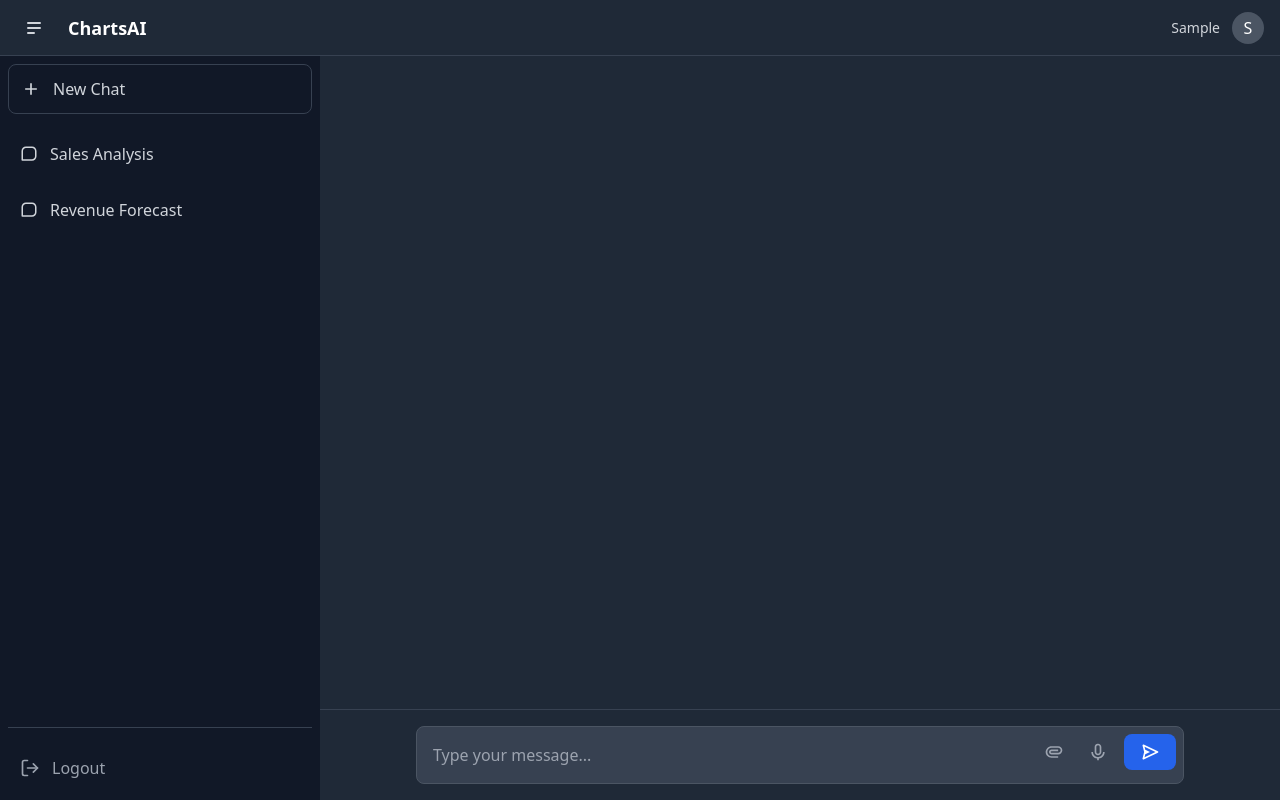
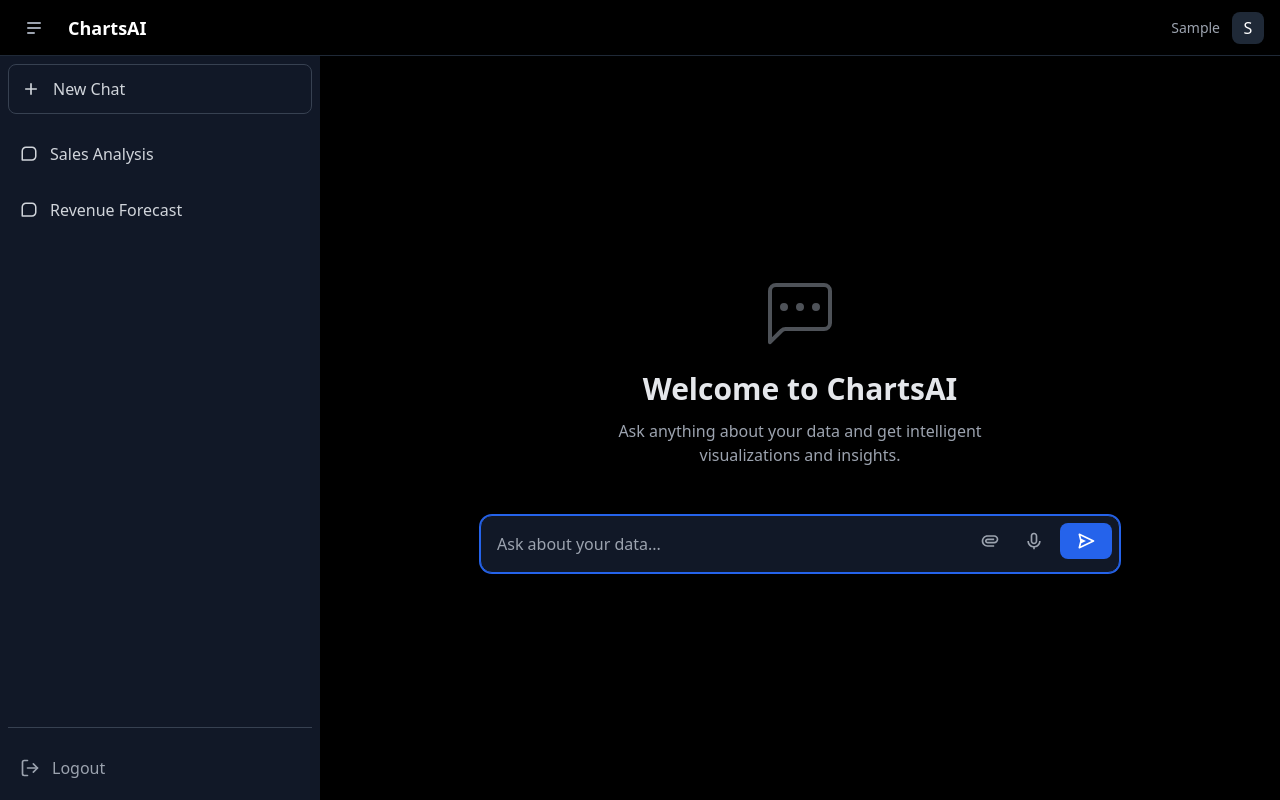
Before and after one commit to ESR-style/ChartsAI, a React (Vite) app: page /login in a window 1280 px wide. Both pictures are taken after typing "Sample", "Sample123" into the empty fields and a click on the button "Sign in". Built offline with nearby package versions, Linux system fonts and the light colour scheme.

Commit message:
added new chat feature

```diff
--- a/src/components/ChatArea.jsx
+++ b/src/components/ChatArea.jsx
@@ -1,15 +1,18 @@
 import React, { useState, useRef } from 'react'
 import { useTypewriter } from '../utils/useTypewriter'
 import { BiMicrophone, BiPaperclip, BiSend, BiStop } from 'react-icons/bi'
+import { BsChatLeftDots } from 'react-icons/bs'
 
 const ChatArea = ({ chat, onSendMessage }) => {
   const [input, setInput] = useState('')
   const [isRecording, setIsRecording] = useState(false)
+  const [isCentered, setIsCentered] = useState(true)
   const fileInputRef = useRef(null)
 
   const handleSubmit = (e) => {
     e.preventDefault()
     if (!input.trim()) return
+    setIsCentered(false)
     onSendMessage(input)
     setInput('')
   }
@@ -26,30 +29,91 @@ const ChatArea = ({ chat, onSendMessage }) => {
     }
   }
 
+  if (!chat && isCentered) {
+    return (
+      <div className="flex-1 flex flex-col bg-black">
+        <div className="flex-1 flex flex-col items-center justify-center p-4">
+          <div className="mb-12 text-gray-400 text-center">
+            <BsChatLeftDots size={64} className="mx-auto mb-6 opacity-50" />
+            <h2 className="text-3xl font-bold mb-3 text-gray-200">Welcome to ChartsAI</h2>
+            <p className="text-gray-400 max-w-md mx-auto">
+              Ask anything about your data and get intelligent visualizations and insights.
+            </p>
+          </div>
+          <form onSubmit={handleSubmit} className="w-full max-w-2xl px-4">
+            <div className="relative group">
+              <input
+                type="text"
+                value={input}
+                onChange={(e) => setInput(e.target.value)}
+                className="w-full p-4 pr-36 bg-gray-900 border border-gray-800 rounded-xl text-white placeholder-gray-400 focus:outline-none focus:border-blue-600 focus:ring-1 focus:ring-blue-600 shadow-xl transition-all duration-200"
+                placeholder="Ask about your data..."
+                autoFocus
+              />
+              <div className="absolute right-2 top-2 flex gap-2">
+                <button
+                  type="button"
+                  onClick={handleAttachment}
+                  className="p-2 text-gray-400 hover:text-white rounded-lg hover:bg-gray-600"
+                >
+                  <BiPaperclip size={20} />
+                </button>
+                <button
+                  type="button"
+                  onClick={() => setIsRecording(!isRecording)}
+                  className={`p-2 rounded-lg ${
+                    isRecording
+                      ? 'text-red-500 hover:text-red-600'
+                      : 'text-gray-400 hover:text-white'
+                  } hover:bg-gray-600`}
+                >
+                  {isRecording ? <BiStop size={20} /> : <BiMicrophone size={20} />}
+                </button>
+                <button
+                  type="submit"
+                  className="bg-blue-600 text-white px-4 py-2 rounded-lg hover:bg-blue-700 transition duration-200 flex items-center gap-2"
+                >
+                  <BiSend size={20} />
+                </button>
+              </div>
+              <input
+                type="file"
+                ref={fileInputRef}
+                onChange={handleFileChange}
+                className="hidden"
+                accept=".csv,.xlsx,.json"
+              />
+            </div>
+          </form>
+        </div>
+      </div>
+    )
+  }
+
   return (
-    <div className="flex-1 flex flex-col bg-gray-800">
+    <div className="flex-1 flex flex-col bg-black">
       <div className="flex-1 p-4 overflow-y-auto scrollbar-thin scrollbar-thumb-gray-700">
-        <div className="max-w-3xl mx-auto">
+        <div className="max-w-3xl mx-auto space-y-6">
           {chat?.messages.map(message => (
             <div
               key={message.id}
-              className={`mb-6 flex ${
+              className={`flex ${
                 message.role === 'user' ? 'justify-end' : 'justify-start'
               }`}
             >
-              <div className={`flex items-start gap-4 max-w-[80%] ${
+              <div className={`flex items-start gap-4 max-w-[80%] group ${
                 message.role === 'user' ? 'flex-row-reverse' : 'flex-row'
               }`}>
                 <div className={`w-8 h-8 rounded-full flex items-center justify-center text-white text-sm ${
-                  message.role === 'user' ? 'bg-gray-600' : 'bg-blue-600'
+                  message.role === 'user' ? 'bg-blue-600' : 'bg-gray-700'
                 }`}>
                   {message.role === 'user' ? 'U' : 'AI'}
                 </div>
-                <div className={`p-4 rounded-lg ${
+                <div className={`p-4 rounded-xl ${
                   message.role === 'user'
-                    ? 'bg-blue-600 text-white rounded-br-none'
-                    : 'bg-gray-700 text-gray-100 rounded-bl-none'
-                }`}>
+                    ? 'bg-blue-600 text-white'
+                    : 'bg-gray-900 text-gray-100'
+                } shadow-lg transition-all duration-200`}>
                   {message.content}
                 </div>
               </div>
@@ -58,13 +122,13 @@ const ChatArea = ({ chat, onSendMessage }) => {
         </div>
       </div>
 
-      <form onSubmit={handleSubmit} className="p-4 border-t border-gray-700 bg-gray-800">
+      <form onSubmit={handleSubmit} className="p-4 border-t border-gray-800 bg-black">
         <div className="max-w-3xl mx-auto relative">
           <input
             type="text"
             value={input}
             onChange={(e) => setInput(e.target.value)}
-            className="w-full p-4 pr-36 bg-gray-700 border border-gray-600 rounded-lg text-white placeholder-gray-400 focus:outline-none focus:border-blue-500"
+            className="w-full p-4 pr-36 bg-gray-900 border border-gray-800 rounded-xl text-white placeholder-gray-400 focus:outline-none focus:border-blue-600 focus:ring-1 focus:ring-blue-600 transition-all duration-200"
             placeholder="Type your message..."
           />
           <div className="absolute right-2 top-2 flex gap-2">
--- a/src/components/TopBar.jsx
+++ b/src/components/TopBar.jsx
@@ -1,4 +1,3 @@
-
 import React from 'react'
 import { HiMenuAlt2 } from 'react-icons/hi'
 import { useAuth } from '../context/AuthContext'
@@ -7,20 +6,20 @@ const TopBar = ({ toggleSidebar, isCollapsed }) => {
   const { user } = useAuth()
 
   return (
-    <div className="h-14 bg-gray-800 border-b border-gray-700 flex items-center justify-between px-4">
+    <div className="h-14 bg-black border-b border-gray-800 flex items-center justify-between px-4">
       <div className="flex items-center gap-4">
         <button
           onClick={toggleSidebar}
-          className="p-2 hover:bg-gray-700 rounded-md text-gray-300 hover:text-white"
+          className="p-2 hover:bg-gray-900 rounded-lg text-gray-400 hover:text-white transition-colors"
         >
           <HiMenuAlt2 size={20} />
         </button>
-        <h1 className="text-white text-lg font-semibold">ChartsAI</h1>
+        <h1 className="text-white text-lg font-bold">ChartsAI</h1>
       </div>
 
       <div className="flex items-center gap-3">
-        <span className="text-gray-300 text-sm">{user?.username || 'User'}</span>
-        <div className="w-8 h-8 rounded-full bg-gray-600 flex items-center justify-center text-white cursor-pointer hover:bg-gray-500">
+        <span className="text-gray-400 text-sm">{user?.username || 'User'}</span>
+        <div className="w-8 h-8 rounded-lg bg-gray-800 flex items-center justify-center text-white cursor-pointer hover:bg-gray-700 transition-colors">
           {user?.username?.[0]?.toUpperCase() || 'U'}
         </div>
       </div>
--- a/src/pages/Chat.jsx
+++ b/src/pages/Chat.jsx
@@ -9,8 +9,45 @@ const Chat = () => {
   const [chats, setChats] = useState(mockChats)
   const [isSidebarCollapsed, setIsSidebarCollapsed] = useState(false)
 
+  const createNewChat = () => {
+    const newChat = {
+      id: Date.now(),
+      title: 'New Chat',
+      messages: []
+    }
+    setChats([newChat, ...chats])
+    setActiveChat(newChat.id)
+  }
+
+  const handleSendMessage = (message) => {
+    if (!activeChat || !chats.find(c => c.id === activeChat)) {
+      const newChat = {
+        id: Date.now(),
+        title: message.slice(0, 30) + (message.length > 30 ? '...' : ''),
+        messages: [{ id: 1, role: 'user', content: message }]
+      }
+      setChats([newChat, ...chats])
+      setActiveChat(newChat.id)
+    } else {
+      const updatedChats = chats.map(chat => {
+        if (chat.id === activeChat) {
+          return {
+            ...chat,
+            messages: [...chat.messages, {
+              id: chat.messages.length + 1,
+              role: 'user',
+              content: message
+            }]
+          }
+        }
+        return chat
+      })
+      setChats(updatedChats)
+    }
+  }
+
   return (
-    <div className="flex flex-col h-screen bg-gray-800">
+    <div className="flex flex-col h-screen bg-black">
       <TopBar
         toggleSidebar={() => setIsSidebarCollapsed(!isSidebarCollapsed)}
         isCollapsed={isSidebarCollapsed}
@@ -19,15 +56,12 @@ const Chat = () => {
         <ChatSidebar
           chats={chats}
           activeChat={activeChat}
-          onChatSelect={setActiveChat}
+          onChatSelect={id => id === null ? createNewChat() : setActiveChat(id)}
           isCollapsed={isSidebarCollapsed}
         />
         <ChatArea
           chat={activeChat ? chats.find(c => c.id === activeChat) : null}
-          onSendMessage={(message) => {
-            // TODO: Integrate with backend
-            console.log('Sending message:', message)
-          }}
+          onSendMessage={handleSendMessage}
         />
       </div>
     </div>
```
